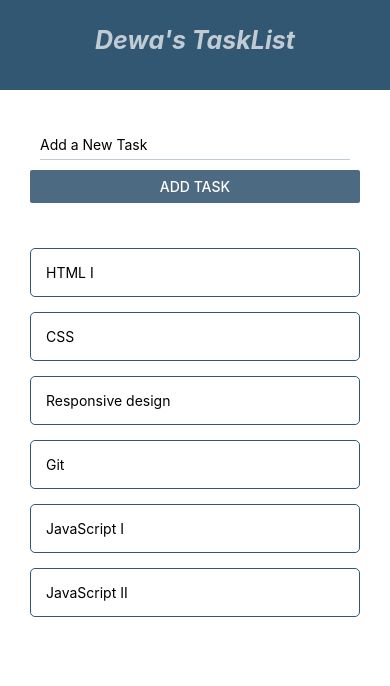
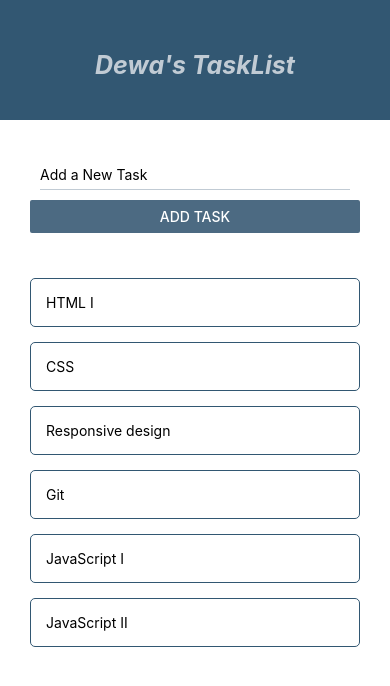
Before and after one commit to Dewalade1/reactnative-mobile-app, a React Native app: screen / in a window 390 px wide. Shown: the top 686 px of the page. Built offline with nearby package versions, Linux system fonts and the light colour scheme.

Commit message:
chore: enable keyboard dismiss and minor change
- change header height and header text padding top
- enable keyboard dismiss on app press outside text field

```diff
--- a/App.js
+++ b/App.js
@@ -1,7 +1,7 @@
 import React, {useState} from 'react';
 import {v4 as uuidv4} from 'uuid';
 import { StatusBar } from 'expo-status-bar';
-import { StyleSheet, Text, View, SafeAreaView, FlatList, TouchableOpacity, Alert } from 'react-native';
+import { StyleSheet, View, SafeAreaView, FlatList, TouchableOpacity, TouchableWithoutFeedback, Alert, Keyboard } from 'react-native';
 
 import TaskData from './data/taskData';
 
@@ -24,6 +24,7 @@ export default function App() {
   }
 
   return (
+    <TouchableWithoutFeedback onPress={() => Keyboard.dismiss()}>
       <SafeAreaView style={styles.container}>
         <Header/>
         <View style={styles.content}>
@@ -39,6 +40,7 @@ export default function App() {
         </View>
         <StatusBar style="auto" />
       </SafeAreaView>
+    </TouchableWithoutFeedback>
   );
 }
 
--- a/components/header.js
+++ b/components/header.js
@@ -12,8 +12,8 @@ const Header = () => {
 const styles = StyleSheet.create({
     header: {
         backgroundColor: '#325772',
-        height: 90,
-        paddingTop: 25,
+        height: 120,
+        paddingTop: 50,
     },
     title: {
         color: '#c1cbd4',
```
Lines whose indentation alone changed are shown as unchanged.
